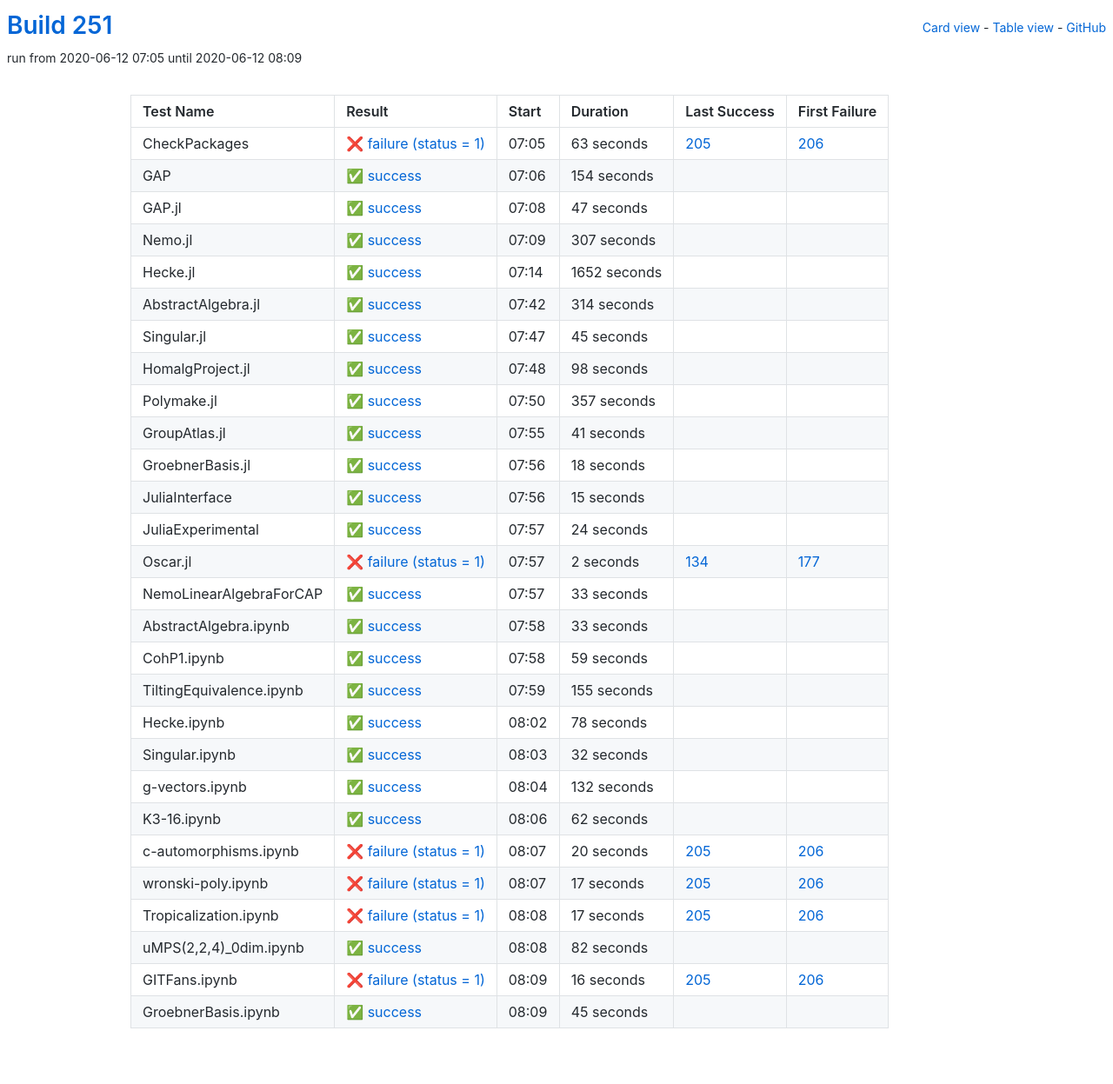
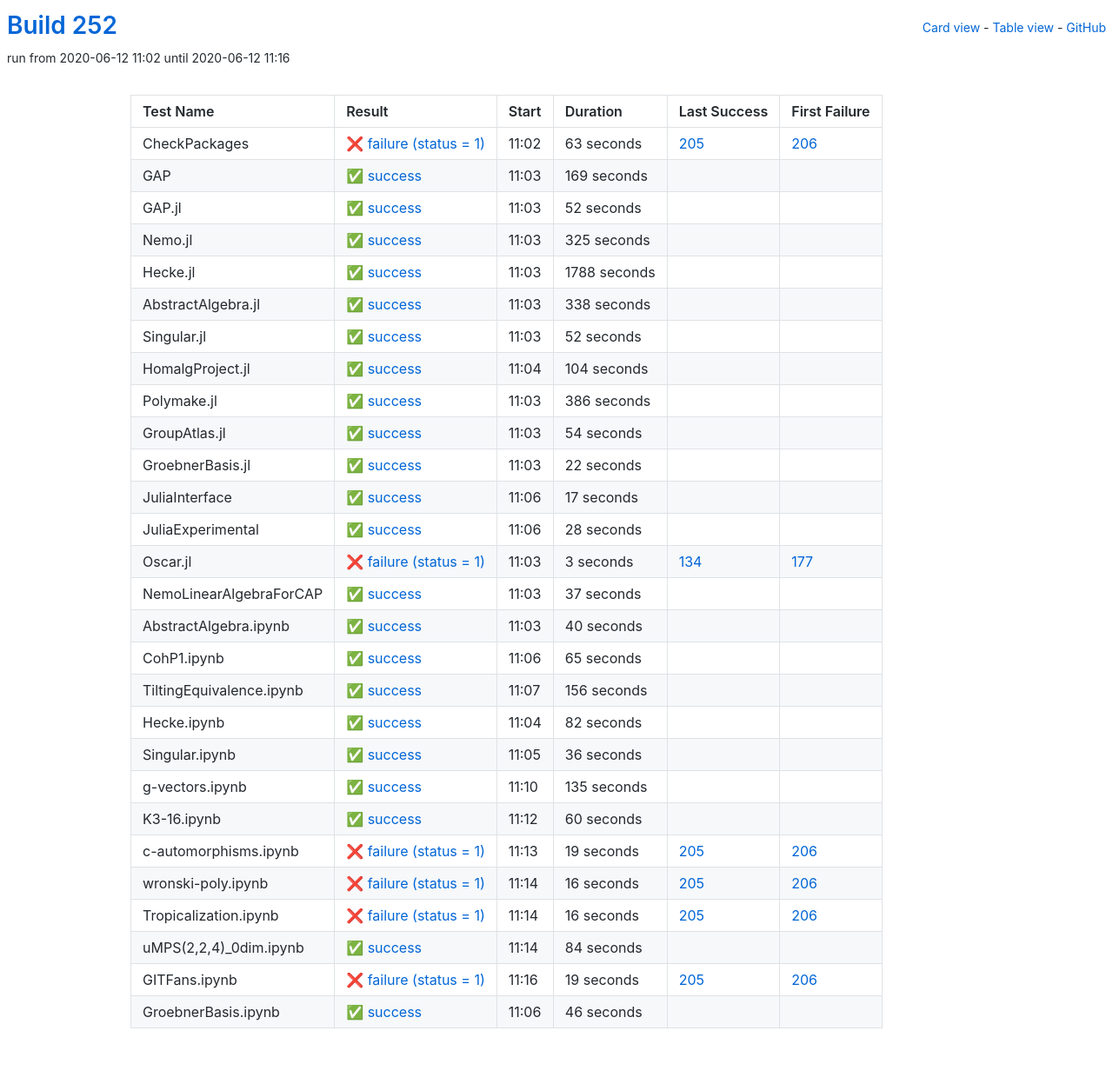
Before and after one commit to oscar-system/oscar-ci-status-stable, a Jekyll site: the page built from table.html, in a window 1280 px wide. Shown: the whole page at 87% size. Built offline with Jekyll 4.4.1, drawn with Linux system fonts in a browser that asks for light colours.

Commit message:
Build #252

```diff
--- a/_data/ci.yml
+++ b/_data/ci.yml
@@ -1,6 +1,6 @@
 ---
-build: 251
-build_url: https://oscarci.mathematik.uni-kl.de/job/oscar-stable/251/
+build: 252
+build_url: https://oscarci.mathematik.uni-kl.de/job/oscar-stable/252/
 job: oscar-stable
 organization: oscar-system
 repo: oscar-ci-status-stable
@@ -8,8 +8,8 @@ repourl: https://github.com/oscar-system/oscar-ci-status-stable
 tests:
 - name: CheckPackages
   id: checkpackages
-  log: https://oscarci.mathematik.uni-kl.de/job/oscar-stable/251/artifact/logs/build-251/CheckPackages.log
-  start: 2020-06-12 07:05
+  log: https://oscarci.mathematik.uni-kl.de/job/oscar-stable/252/artifact/logs/build-252/CheckPackages.log
+  start: 2020-06-12 11:02
   success: false
   exitcode: 1
   status: failure
@@ -20,296 +20,212 @@ tests:
   first_failure_url: https://oscarci.mathematik.uni-kl.de/job/oscar-stable/206/
 - name: GAP
   id: gap
-  log: https://oscarci.mathematik.uni-kl.de/job/oscar-stable/251/artifact/logs/build-251/GAP.log
-  start: 2020-06-12 07:06
+  log: https://oscarci.mathematik.uni-kl.de/job/oscar-stable/252/artifact/logs/build-252/GAP.log
+  start: 2020-06-12 11:03
   success: true
   exitcode: 0
   status: success
-  duration: 154
+  duration: 169
   last_success: false
   last_success_url:
   first_failure: false
   first_failure_url:
 - name: GAP.jl
   id: gap-jl
-  log: https://oscarci.mathematik.uni-kl.de/job/oscar-stable/251/artifact/logs/build-251/GAP.jl.log
-  start: 2020-06-12 07:08
+  log: https://oscarci.mathematik.uni-kl.de/job/oscar-stable/252/artifact/logs/build-252/GAP.jl.log
+  start: 2020-06-12 11:03
   success: true
   exitcode: 0
   status: success
-  duration: 47
+  duration: 52
   last_success: false
   last_success_url:
   first_failure: false
   first_failure_url:
 - name: Nemo.jl
   id: nemo-jl
-  log: https://oscarci.mathematik.uni-kl.de/job/oscar-stable/251/artifact/logs/build-251/Nemo.jl.log
-  start: 2020-06-12 07:09
+  log: https://oscarci.mathematik.uni-kl.de/job/oscar-stable/252/artifact/logs/build-252/Nemo.jl.log
+  start: 2020-06-12 11:03
   success: true
   exitcode: 0
   status: success
-  duration: 307
+  duration: 325
   last_success: false
   last_success_url:
   first_failure: false
   first_failure_url:
 - name: Hecke.jl
   id: hecke-jl
-  log: https://oscarci.mathematik.uni-kl.de/job/oscar-stable/251/artifact/logs/build-251/Hecke.jl.log
-  start: 2020-06-12 07:14
+  log: https://oscarci.mathematik.uni-kl.de/job/oscar-stable/252/artifact/logs/build-252/Hecke.jl.log
+  start: 2020-06-12 11:03
   success: true
   exitcode: 0
   status: success
-  duration: 1652
+  duration: 1788
   last_success: false
   last_success_url:
   first_failure: false
   first_failure_url:
 - name: AbstractAlgebra.jl
   id: abstractalgebra-jl
-  log: https://oscarci.mathematik.uni-kl.de/job/oscar-stable/251/artifact/logs/build-251/AbstractAlgebra.jl.log
-  start: 2020-06-12 07:42
+  log: https://oscarci.mathematik.uni-kl.de/job/oscar-stable/252/artifact/logs/build-252/AbstractAlgebra.jl.log
+  start: 2020-06-12 11:03
   success: true
   exitcode: 0
   status: success
-  duration: 314
+  duration: 338
   last_success: false
   last_success_url:
   first_failure: false
   first_failure_url:
 - name: Singular.jl
   id: singular-jl
-  log: https://oscarci.mathematik.uni-kl.de/job/oscar-stable/251/artifact/logs/build-251/Singular.jl.log
-  start: 2020-06-12 07:47
+  log: https://oscarci.mathematik.uni-kl.de/job/oscar-stable/252/artifact/logs/build-252/Singular.jl.log
+  start: 2020-06-12 11:03
   success: true
   exitcode: 0
   status: success
-  duration: 45
+  duration: 52
   last_success: false
   last_success_url:
   first_failure: false
   first_failure_url:
 - name: HomalgProject.jl
   id: homalgproject-jl
-  log: https://oscarci.mathematik.uni-kl.de/job/oscar-stable/251/artifact/logs/build-251/HomalgProject.jl.log
-  start: 2020-06-12 07:48
+  log: https://oscarci.mathematik.uni-kl.de/job/oscar-stable/252/artifact/logs/build-252/HomalgProject.jl.log
+  start: 2020-06-12 11:04
   success: true
   exitcode: 0
   status: success
-  duration: 98
+  duration: 104
   last_success: false
   last_success_url:
   first_failure: false
   first_failure_url:
 - name: Polymake.jl
   id: polymake-jl
-  log: https://oscarci.mathematik.uni-kl.de/job/oscar-stable/251/artifact/logs/build-251/Polymake.jl.log
-  start: 2020-06-12 07:50
+  log: https://oscarci.mathematik.uni-kl.de/job/oscar-stable/252/artifact/logs/build-252/Polymake.jl.log
+  start: 2020-06-12 11:03
   success: true
   exitcode: 0
   status: success
-  duration: 357
+  duration: 386
   last_success: false
   last_success_url:
   first_failure: false
   first_failure_url:
 - name: GroupAtlas.jl
   id: groupatlas-jl
-  log: https://oscarci.mathematik.uni-kl.de/job/oscar-stable/251/artifact/logs/build-251/GroupAtlas.jl.log
-  start: 2020-06-12 07:55
+  log: https://oscarci.mathematik.uni-kl.de/job/oscar-stable/252/artifact/logs/build-252/GroupAtlas.jl.log
+  start: 2020-06-12 11:03
   success: true
   exitcode: 0
   status: success
-  duration: 41
+  duration: 54
   last_success: false
   last_success_url:
   first_failure: false
   first_failure_url:
 - name: GroebnerBasis.jl
   id: groebnerbasis-jl
-  log: https://oscarci.mathematik.uni-kl.de/job/oscar-stable/251/artifact/logs/build-251/GroebnerBasis.jl.log
-  start: 2020-06-12 07:56
+  log: https://oscarci.mathematik.uni-kl.de/job/oscar-stable/252/artifact/logs/build-252/GroebnerBasis.jl.log
+  start: 2020-06-12 11:03
   success: true
   exitcode: 0
   status: success
-  duration: 18
+  duration: 22
   last_success: false
   last_success_url:
   first_failure: false
   first_failure_url:
 - name: JuliaInterface
   id: juliainterface
-  log: https://oscarci.mathematik.uni-kl.de/job/oscar-stable/251/artifact/logs/build-251/JuliaInterface.log
-  start: 2020-06-12 07:56
+  log: https://oscarci.mathematik.uni-kl.de/job/oscar-stable/252/artifact/logs/build-252/JuliaInterface.log
+  start: 2020-06-12 11:06
   success: true
   exitcode: 0
   status: success
-  duration: 15
+  duration: 17
   last_success: false
   last_success_url:
   first_failure: false
   first_failure_url:
 - name: JuliaExperimental
   id: juliaexperimental
-  log: https://oscarci.mathematik.uni-kl.de/job/oscar-stable/251/artifact/logs/build-251/JuliaExperimental.log
-  start: 2020-06-12 07:57
+  log: https://oscarci.mathematik.uni-kl.de/job/oscar-stable/252/artifact/logs/build-252/JuliaExperimental.log
+  start: 2020-06-12 11:06
   success: true
   exitcode: 0
   status: success
-  duration: 24
+  duration: 28
   last_success: false
   last_success_url:
   first_failure: false
   first_failure_url:
 - name: Oscar.jl
   id: oscar-jl
-  log: https://oscarci.mathematik.uni-kl.de/job/oscar-stable/251/artifact/logs/build-251/Oscar.jl.log
-  start: 2020-06-12 07:57
+  log: https://oscarci.mathematik.uni-kl.de/job/oscar-stable/252/artifact/logs/build-252/Oscar.jl.log
+  start: 2020-06-12 11:03
   success: false
   exitcode: 1
   status: failure
-  duration: 2
+  duration: 3
   last_success: 134
   last_success_url: https://oscarci.mathematik.uni-kl.de/job/oscar-stable/134/
   first_failure: 177
   first_failure_url: https://oscarci.mathematik.uni-kl.de/job/oscar-stable/177/
 - name: NemoLinearAlgebraForCAP
   id: nemolinearalgebraforcap
-  log: https://oscarci.mathematik.uni-kl.de/job/oscar-stable/251/artifact/logs/build-251/NemoLinearAlgebraForCAP.log
-  start: 2020-06-12 07:57
+  log: https://oscarci.mathematik.uni-kl.de/job/oscar-stable/252/artifact/logs/build-252/NemoLinearAlgebraForCAP.log
+  start: 2020-06-12 11:03
   success: true
   exitcode: 0
   status: success
-  duration: 33
+  duration: 37
   last_success: false
   last_success_url:
   first_failure: false
   first_failure_url:
 - name: AbstractAlgebra.ipynb
   id: abstractalgebra-ipynb
-  log: https://oscarci.mathematik.uni-kl.de/job/oscar-stable/251/artifact/logs/build-251/AbstractAlgebra.ipynb.log
-  start: 2020-06-12 07:58
+  log: https://oscarci.mathematik.uni-kl.de/job/oscar-stable/252/artifact/logs/build-252/AbstractAlgebra.ipynb.log
+  start: 2020-06-12 11:03
   success: true
   exitcode: 0
   status: success
-  duration: 33
+  duration: 40
   last_success: false
   last_success_url:
   first_failure: false
   first_failure_url:
 - name: CohP1.ipynb
   id: cohp1-ipynb
-  log: https://oscarci.mathematik.uni-kl.de/job/oscar-stable/251/artifact/logs/build-251/CohP1.ipynb.log
-  start: 2020-06-12 07:58
+  log: https://oscarci.mathematik.uni-kl.de/job/oscar-stable/252/artifact/logs/build-252/CohP1.ipynb.log
+  start: 2020-06-12 11:06
   success: true
   exitcode: 0
   status: success
-  duration: 59
+  duration: 65
   last_success: false
   last_success_url:
   first_failure: false
   first_failure_url:
 - name: TiltingEquivalence.ipynb
   id: tiltingequivalence-ipynb
-  log: https://oscarci.mathematik.uni-kl.de/job/oscar-stable/251/artifact/logs/build-251/TiltingEquivalence.ipynb.log
-  start: 2020-06-12 07:59
+  log: https://oscarci.mathematik.uni-kl.de/job/oscar-stable/252/artifact/logs/build-252/TiltingEquivalence.ipynb.log
+  start: 2020-06-12 11:07
   success: true
   exitcode: 0
   status: success
-  duration: 155
+  duration: 156
   last_success: false
   last_success_url:
   first_failure: false
   first_failure_url:
 - name: Hecke.ipynb
   id: hecke-ipynb
-  log: https://oscarci.mathematik.uni-kl.de/job/oscar-stable/251/artifact/logs/build-251/Hecke.ipynb.log
-  start: 2020-06-12 08:02
-  success: true
-  exitcode: 0
-  status: success
-  duration: 78
-  last_success: false
-  last_success_url:
-  first_failure: false
-  first_failure_url:
-- name: Singular.ipynb
-  id: singular-ipynb
-  log: https://oscarci.mathematik.uni-kl.de/job/oscar-stable/251/artifact/logs/build-251/Singular.ipynb.log
-  start: 2020-06-12 08:03
-  success: true
-  exitcode: 0
-  status: success
-  duration: 32
-  last_success: false
-  last_success_url:
-  first_failure: false
-  first_failure_url:
-- name: g-vectors.ipynb
-  id: g-vectors-ipynb
-  log: https://oscarci.mathematik.uni-kl.de/job/oscar-stable/251/artifact/logs/build-251/g-vectors.ipynb.log
-  start: 2020-06-12 08:04
-  success: true
-  exitcode: 0
-  status: success
-  duration: 132
-  last_success: false
-  last_success_url:
-  first_failure: false
-  first_failure_url:
-- name: K3-16.ipynb
-  id: k3-16-ipynb
-  log: https://oscarci.mathematik.uni-kl.de/job/oscar-stable/251/artifact/logs/build-251/K3-16.ipynb.log
-  start: 2020-06-12 08:06
-  success: true
-  exitcode: 0
-  status: success
-  duration: 62
-  last_success: false
-  last_success_url:
-  first_failure: false
-  first_failure_url:
-- name: c-automorphisms.ipynb
-  id: c-automorphisms-ipynb
-  log: https://oscarci.mathematik.uni-kl.de/job/oscar-stable/251/artifact/logs/build-251/c-automorphisms.ipynb.log
-  start: 2020-06-12 08:07
-  success: false
-  exitcode: 1
-  status: failure
-  duration: 20
-  last_success: 205
-  last_success_url: https://oscarci.mathematik.uni-kl.de/job/oscar-stable/205/
-  first_failure: 206
-  first_failure_url: https://oscarci.mathematik.uni-kl.de/job/oscar-stable/206/
-- name: wronski-poly.ipynb
-  id: wronski-poly-ipynb
-  log: https://oscarci.mathematik.uni-kl.de/job/oscar-stable/251/artifact/logs/build-251/wronski-poly.ipynb.log
-  start: 2020-06-12 08:07
-  success: false
-  exitcode: 1
-  status: failure
-  duration: 17
-  last_success: 205
-  last_success_url: https://oscarci.mathematik.uni-kl.de/job/oscar-stable/205/
-  first_failure: 206
-  first_failure_url: https://oscarci.mathematik.uni-kl.de/job/oscar-stable/206/
-- name: Tropicalization.ipynb
-  id: tropicalization-ipynb
-  log: https://oscarci.mathematik.uni-kl.de/job/oscar-stable/251/artifact/logs/build-251/Tropicalization.ipynb.log
-  start: 2020-06-12 08:08
-  success: false
-  exitcode: 1
-  status: failure
-  duration: 17
-  last_success: 205
-  last_success_url: https://oscarci.mathematik.uni-kl.de/job/oscar-stable/205/
-  first_failure: 206
-  first_failure_url: https://oscarci.mathematik.uni-kl.de/job/oscar-stable/206/
-- name: uMPS(2,2,4)_0dim.ipynb
-  id: umps-2-2-4-0dim-ipynb
-  log: https://oscarci.mathematik.uni-kl.de/job/oscar-stable/251/artifact/logs/build-251/uMPS-2-2-4-_0dim.ipynb.log
-  start: 2020-06-12 08:08
+  log: https://oscarci.mathematik.uni-kl.de/job/oscar-stable/252/artifact/logs/build-252/Hecke.ipynb.log
+  start: 2020-06-12 11:04
   success: true
   exitcode: 0
   status: success
@@ -318,10 +234,58 @@ tests:
   last_success_url:
   first_failure: false
   first_failure_url:
-- name: GITFans.ipynb
-  id: gitfans-ipynb
-  log: https://oscarci.mathematik.uni-kl.de/job/oscar-stable/251/artifact/logs/build-251/GITFans.ipynb.log
-  start: 2020-06-12 08:09
+- name: Singular.ipynb
+  id: singular-ipynb
+  log: https://oscarci.mathematik.uni-kl.de/job/oscar-stable/252/artifact/logs/build-252/Singular.ipynb.log
+  start: 2020-06-12 11:05
+  success: true
+  exitcode: 0
+  status: success
+  duration: 36
+  last_success: false
+  last_success_url:
+  first_failure: false
+  first_failure_url:
+- name: g-vectors.ipynb
+  id: g-vectors-ipynb
+  log: https://oscarci.mathematik.uni-kl.de/job/oscar-stable/252/artifact/logs/build-252/g-vectors.ipynb.log
+  start: 2020-06-12 11:10
+  success: true
+  exitcode: 0
+  status: success
+  duration: 135
+  last_success: false
+  last_success_url:
+  first_failure: false
+  first_failure_url:
+- name: K3-16.ipynb
+  id: k3-16-ipynb
+  log: https://oscarci.mathematik.uni-kl.de/job/oscar-stable/252/artifact/logs/build-252/K3-16.ipynb.log
+  start: 2020-06-12 11:12
+  success: true
+  exitcode: 0
+  status: success
+  duration: 60
+  last_success: false
+  last_success_url:
+  first_failure: false
+  first_failure_url:
+- name: c-automorphisms.ipynb
+  id: c-automorphisms-ipynb
+  log: https://oscarci.mathematik.uni-kl.de/job/oscar-stable/252/artifact/logs/build-252/c-automorphisms.ipynb.log
+  start: 2020-06-12 11:13
+  success: false
+  exitcode: 1
+  status: failure
+  duration: 19
+  last_success: 205
+  last_success_url: https://oscarci.mathematik.uni-kl.de/job/oscar-stable/205/
+  first_failure: 206
+  first_failure_url: https://oscarci.mathematik.uni-kl.de/job/oscar-stable/206/
+- name: wronski-poly.ipynb
+  id: wronski-poly-ipynb
+  log: https://oscarci.mathematik.uni-kl.de/job/oscar-stable/252/artifact/logs/build-252/wronski-poly.ipynb.log
+  start: 2020-06-12 11:14
   success: false
   exitcode: 1
   status: failure
@@ -330,15 +294,51 @@ tests:
   last_success_url: https://oscarci.mathematik.uni-kl.de/job/oscar-stable/205/
   first_failure: 206
   first_failure_url: https://oscarci.mathematik.uni-kl.de/job/oscar-stable/206/
-- name: GroebnerBasis.ipynb
-  id: groebnerbasis-ipynb
-  log: https://oscarci.mathematik.uni-kl.de/job/oscar-stable/251/artifact/logs/build-251/GroebnerBasis.ipynb.log
-  start: 2020-06-12 08:09
+- name: Tropicalization.ipynb
+  id: tropicalization-ipynb
+  log: https://oscarci.mathematik.uni-kl.de/job/oscar-stable/252/artifact/logs/build-252/Tropicalization.ipynb.log
+  start: 2020-06-12 11:14
+  success: false
+  exitcode: 1
+  status: failure
+  duration: 16
+  last_success: 205
+  last_success_url: https://oscarci.mathematik.uni-kl.de/job/oscar-stable/205/
+  first_failure: 206
+  first_failure_url: https://oscarci.mathematik.uni-kl.de/job/oscar-stable/206/
+- name: uMPS(2,2,4)_0dim.ipynb
+  id: umps-2-2-4-0dim-ipynb
+  log: https://oscarci.mathematik.uni-kl.de/job/oscar-stable/252/artifact/logs/build-252/uMPS-2-2-4-_0dim.ipynb.log
+  start: 2020-06-12 11:14
   success: true
   exitcode: 0
   status: success
-  duration: 45
+  duration: 84
   last_success: false
   last_success_url:
   first_failure: false
   first_failure_url:
+- name: GITFans.ipynb
+  id: gitfans-ipynb
+  log: https://oscarci.mathematik.uni-kl.de/job/oscar-stable/252/artifact/logs/build-252/GITFans.ipynb.log
+  start: 2020-06-12 11:16
+  success: false
+  exitcode: 1
+  status: failure
+  duration: 19
+  last_success: 205
+  last_success_url: https://oscarci.mathematik.uni-kl.de/job/oscar-stable/205/
+  first_failure: 206
+  first_failure_url: https://oscarci.mathematik.uni-kl.de/job/oscar-stable/206/
+- name: GroebnerBasis.ipynb
+  id: groebnerbasis-ipynb
+  log: https://oscarci.mathematik.uni-kl.de/job/oscar-stable/252/artifact/logs/build-252/GroebnerBasis.ipynb.log
+  start: 2020-06-12 11:06
+  success: true
+  exitcode: 0
+  status: success
+  duration: 46
+  last_success: false
+  last_success_url:
+  first_failure: false
+  first_failure_url:
```
Also changed, not shown: README.md.
